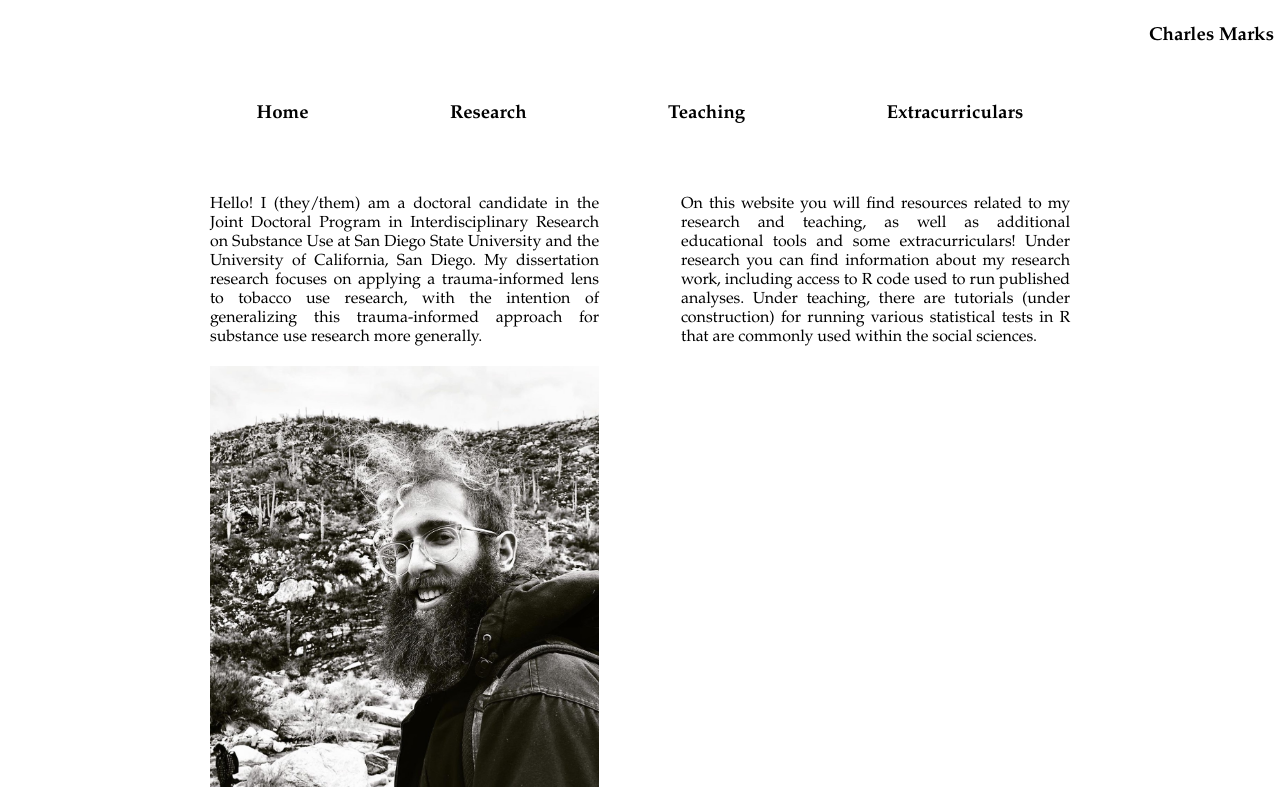
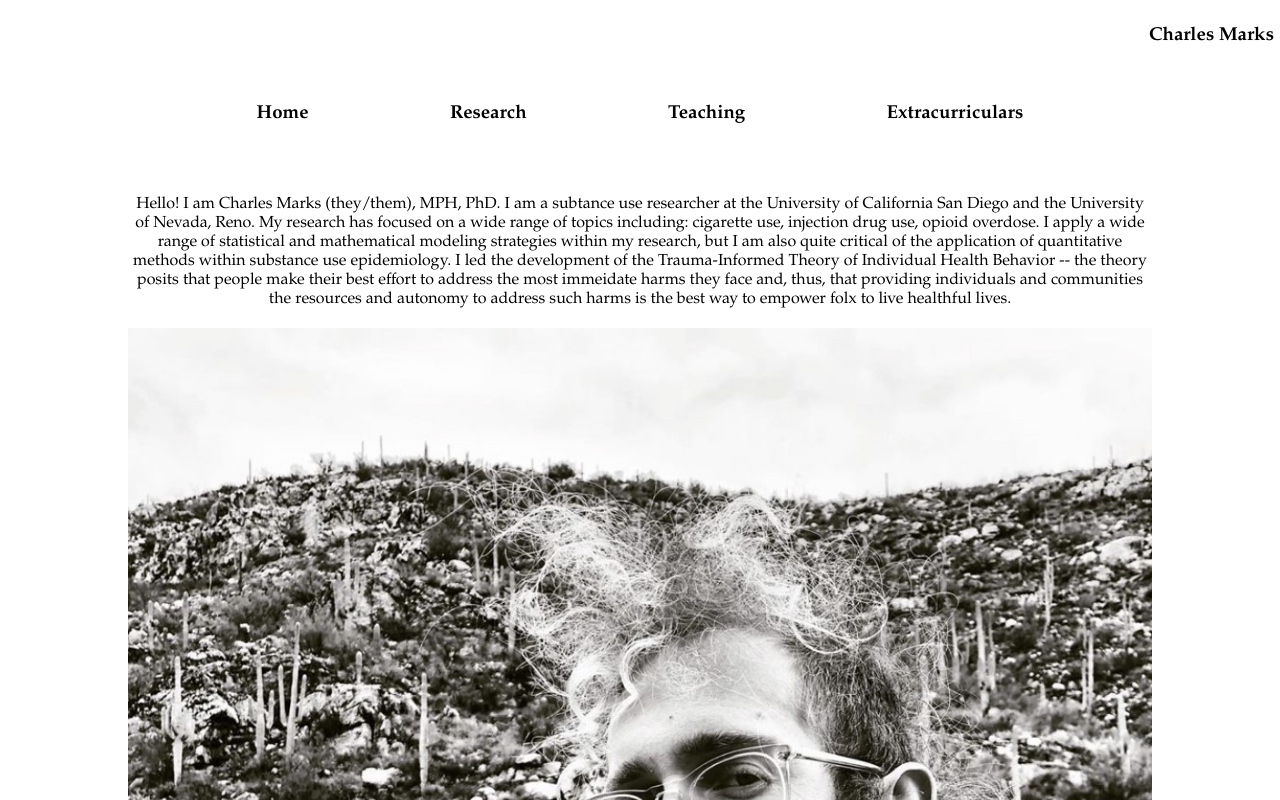
Before and after one commit to cmarkymark/portfolio-marks, a React (Create React App) app: page / in a window 1280 px wide. Shown: the top 800 px of the page. Built offline with nearby package versions, Linux system fonts and the light colour scheme.

Commit message:
Update Landing.js

```diff
--- a/src/components/landing/Landing.js
+++ b/src/components/landing/Landing.js
@@ -5,27 +5,15 @@ const Landing = ({landing}) => {
   return (
 
     <div id="landing">
-  <div class="row">
-    <div class ="spacer"> </div>
-    <div class="column">
-    Hello! I (they/them) am a doctoral candidate in the Joint Doctoral Program in Interdisciplinary Research on Substance Use at San Diego State
-    University and the University of California, San Diego. My dissertation research focuses on applying a trauma-informed lens to tobacco use
-    research, with the intention of generalizing this trauma-informed approach for substance use research more generally.
+
+    Hello! I am Charles Marks (they/them), MPH, PhD. I am a subtance use researcher at the University of California San Diego and the University of Nevada, Reno.
+  My research has focused on a wide range of topics including: cigarette use, injection drug use, opioid overdose. I apply a wide range of statistical and mathematical modeling
+  strategies within my research, but I am also quite critical of the application of quantitative methods within substance use epidemiology. I led the development of the Trauma-Informed
+  Theory of Individual Health Behavior -- the theory posits that people make their best effort to address the most immeidate harms they face and, thus, that providing individuals
+  and communities the resources and autonomy to address such harms is the best way to empower folx to live healthful lives.
     <br/>
       <br/>
     <img class="image" src="Pics/myface.jpg" alt=""/>
-
-     </div>
-  <div class="spacer"></div>
-  <div class="column">
-    On this website you will find resources related to my research and teaching, as well as additional educational tools and
-    some extracurriculars! Under research you can find information about my research work, including access to R code used to run published analyses. Under
-  teaching, there are tutorials (under construction) for running various statistical tests in R that are commonly used within the social sciences.
-      </div>
-  <div class = "spacer"></div>
-</div>
-
-
     </div>
 
   );
```
